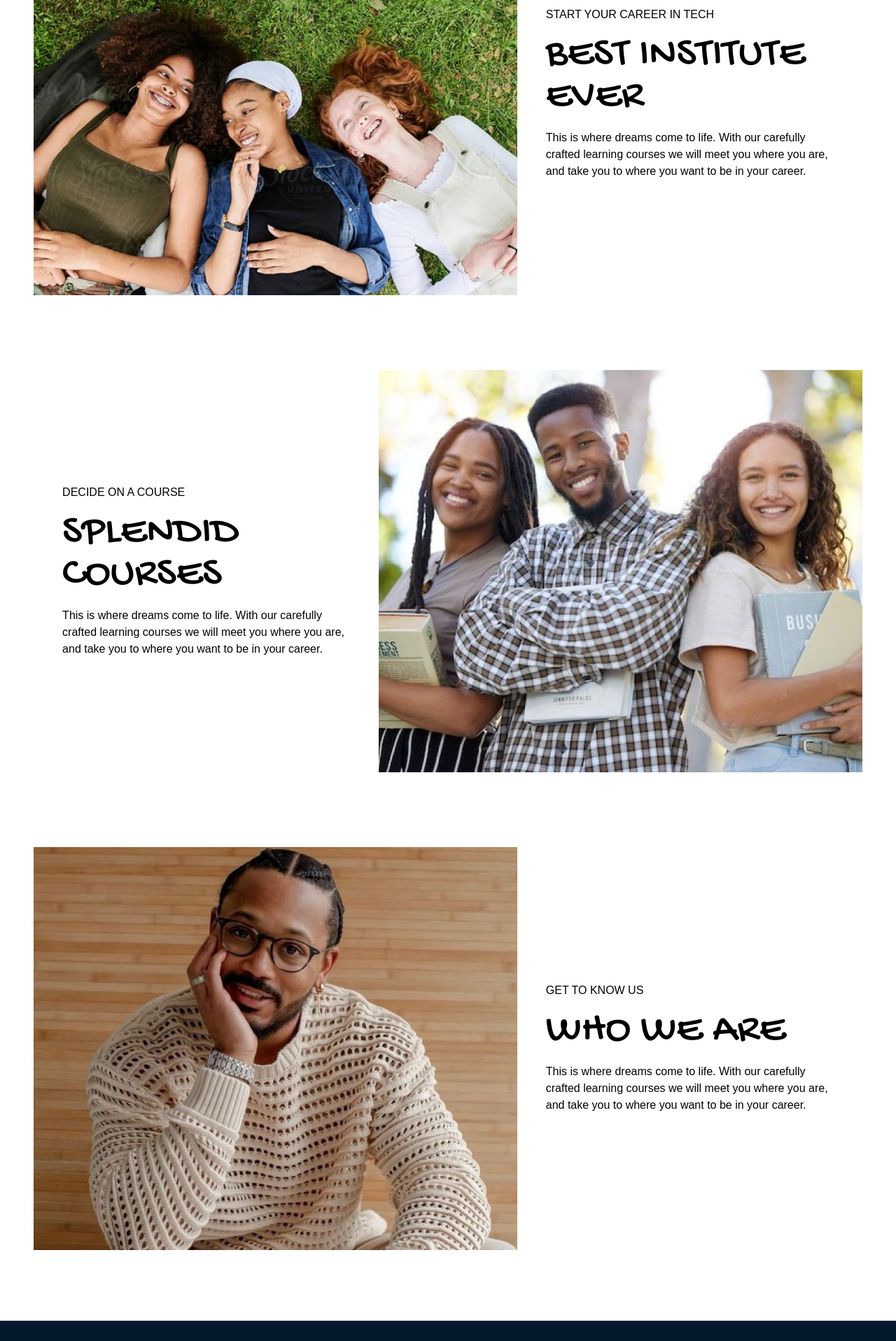
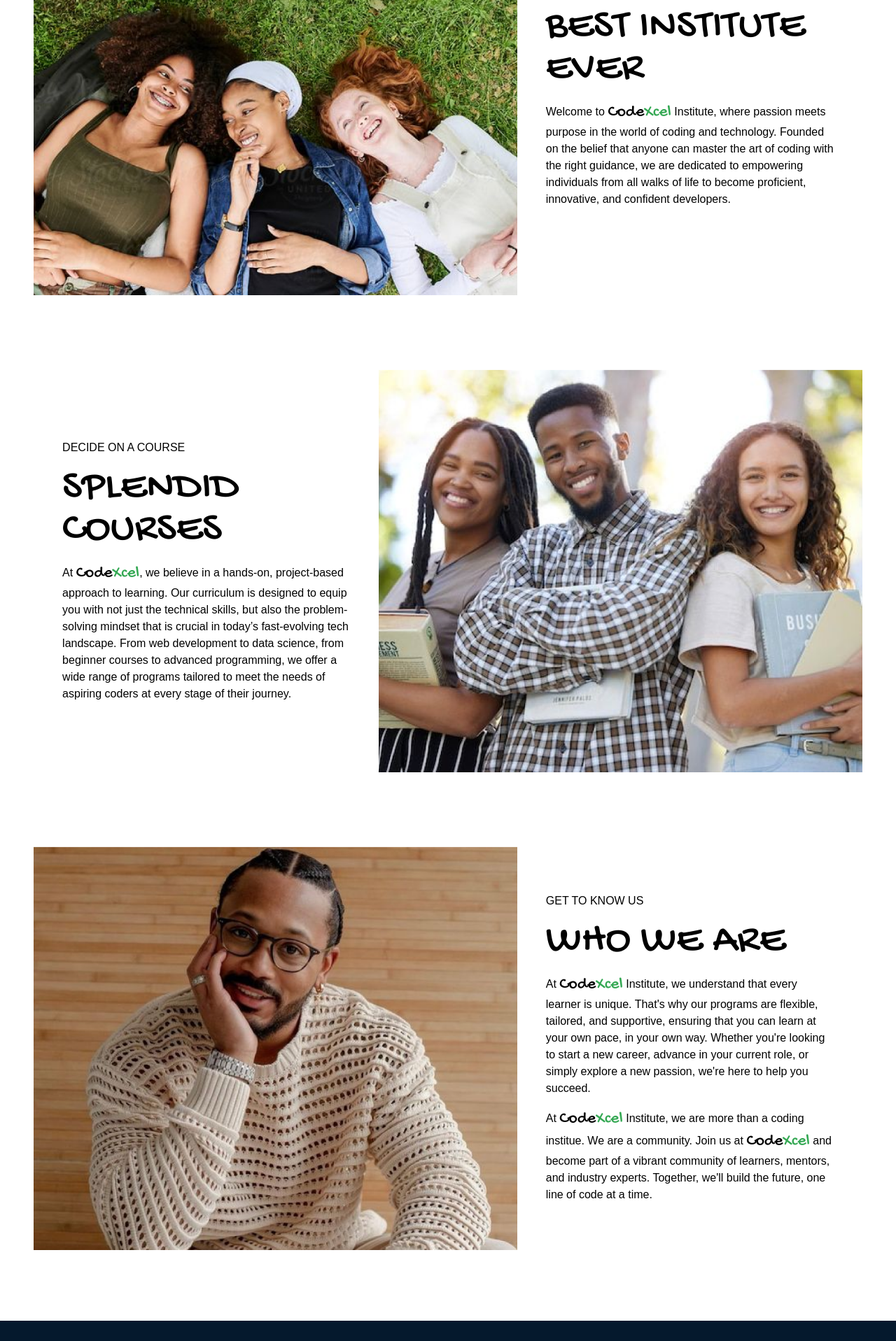
Before and after one commit to codexcel-institute/codexcel-institute-web, a React (Vite) app: page /testimonials in a window 1280 px wide. Shown: the part 1056-2973 px from the top of the page at 70% size. Built offline with nearby package versions, Linux system fonts and the light colour scheme.

Commit message:
added new write up to testimonials page

```diff
--- a/src/LandingPageFolder/Reviews.jsx
+++ b/src/LandingPageFolder/Reviews.jsx
@@ -3,16 +3,20 @@ import { motion, AnimatePresence } from 'framer-motion'
 import user1 from "../assets/user1.png"
 import user2 from "../assets/user2.png"
 import kolapo from "../assets/kolapo.jpeg"
+import folarin from "../assets/folarin.jpeg"
 import { wrap } from 'popmotion'
 import { CiCircleChevLeft, CiCircleChevRight } from 'react-icons/ci'
 import { FaLinkedin } from 'react-icons/fa'
 
 const reviews = [
-  {imgSrc: kolapo, header: 'BEST INSTITUTE EVER', review: 'Amazing learning experience! The instructors are not only experts in their fields but also great mentors. The supportive community and resources available made the learning process enjoyable and effective.', author: "Kolapo Owoade", career: "Google certified UI/UX designer", link: "https://www.linkedin.com/in/kolapo-owoade-b1bba8221/"},
+  {imgSrc: folarin, header: 'BEST INSTITUTE EVER', review: 'This is where dreams come to life. With our carefully crafted learning courses we will meet you where you are, and take you to where you want to be in your career.', author: "Folarin Folarin", career: "Senior Product Designer, Engineer", link: "https://www.linkedin.com/in/folafolarin/"},
+  {imgSrc: kolapo, header: 'AMAZING LEARNING EXPERIENCE', review: 'Amazing learning experience! The instructors are not only experts in their fields but also great mentors. The supportive community and resources available made the learning process enjoyable and effective.', author: "Kolapo Owoade", career: "Google certified UI/UX designer", link: "https://www.linkedin.com/in/kolapo-owoade-b1bba8221/"},
     {imgSrc: user1, header: 'BEST INSTITUTE EVER', review: 'This is where dreams come to life. With our carefully crafted learning courses we will meet you where you are, and take you to where you want to be in your career.', author: "Akinola Kehinde", career: "Fullstack Developer"},
     {imgSrc: user2, header: 'Life Saver', review: 'This is where dreams come to life. With our carefully crafted learning courses we will meet you where you are, and take you to where you want to be in your career.', author: "Joe Ntekim", career: "Fullstack Developer"}
 
 ]
+
+
 
 const variants = {
     enter: (direction) => {
@@ -88,7 +92,7 @@ function Reviews() {
                 <div className='mt-5 md:mt-0'>
                   <p>{reviews[imageIndex].author}</p>
                   <p>{reviews[imageIndex].career}</p>
-                  <a href={reviews[imageIndex].link}><FaLinkedin /></a>
+                  <a className='flex items-center text-blue-600' href={reviews[imageIndex].link}>Linked<FaLinkedin /></a>
                 </div>
 
                 <div className="mt-8 lg:mt-aut flex gap-2 items-center text-4xl">
--- a/src/TestimonialsPageFolder/Best.jsx
+++ b/src/TestimonialsPageFolder/Best.jsx
@@ -9,7 +9,9 @@ function Best() {
             <div className="md:w-10/12 flex flex-col gap-4">
                 <p>START YOUR CAREER IN TECH</p>
                 <h1 className="gochi text-3xl lg:text-4xl xl:text-6xl">BEST INSTITUTE EVER</h1>
-                <p>This is where dreams come to life. With our carefully crafted learning courses we will meet you where you are, and take you to where you want to be in your career.</p>
+                <p>
+                  Welcome to <span className="gochi text-2xl">Code</span><span className="gochi text-2xl text-[rgba(52,168,83,1)]">Xcel</span> Institute, where passion meets purpose in the world of coding and technology. Founded on the belief that anyone can master the art of coding with the right guidance, we are dedicated to empowering individuals from all walks of life to become proficient, innovative, and confident developers.
+                </p>
             </div>
         </div>
     </section>
--- a/src/TestimonialsPageFolder/Splendid.jsx
+++ b/src/TestimonialsPageFolder/Splendid.jsx
@@ -8,7 +8,8 @@ function Splendid() {
             <div className="md:w-10/12 flex flex-col gap-4">
                 <p>DECIDE ON A COURSE</p>
                 <h1 className="gochi text-3xl lg:text-4xl xl:text-6xl">SPLENDID COURSES</h1>
-                <p>This is where dreams come to life. With our carefully crafted learning courses we will meet you where you are, and take you to where you want to be in your career.</p>
+                <p>At <span className="gochi text-2xl">Code</span><span className="gochi text-2xl text-[rgba(52,168,83,1)]">Xcel</span>, we believe in a hands-on, project-based approach to learning. Our curriculum is designed to equip you with not just the technical skills, but also the problem-solving mindset that is crucial in today’s fast-evolving tech landscape. From web development to data science, from beginner courses to advanced programming, we offer a wide range of programs tailored to meet the needs of aspiring coders at every stage of their journey.
+                </p>
             </div>
         </div>
         <img src={splendid} alt="" className='w-full h-72 md:h-auto md:w-7/12' />
--- a/src/TestimonialsPageFolder/WhoWeAre.jsx
+++ b/src/TestimonialsPageFolder/WhoWeAre.jsx
@@ -10,7 +10,10 @@ function WhoWeAre() {
             <div className="md:w-10/12 flex flex-col gap-4">
                 <p>GET TO KNOW US</p>
                 <h1 className="gochi text-3xl lg:text-4xl xl:text-6xl">WHO WE ARE</h1>
-                <p>This is where dreams come to life. With our carefully crafted learning courses we will meet you where you are, and take you to where you want to be in your career.</p>
+
+                <p>At <span className="gochi text-2xl">Code</span><span className="gochi text-2xl text-[rgba(52,168,83,1)]">Xcel</span> Institute, we understand that every learner is unique. That's why our programs are flexible, tailored, and supportive, ensuring that you can learn at your own pace, in your own way. Whether you're looking to start a new career, advance in your current role, or simply explore a new passion, we're here to help you succeed.</p>
+
+                <p>At <span className="gochi text-2xl">Code</span><span className="gochi text-2xl text-[rgba(52,168,83,1)]">Xcel</span> Institute, we are more than a coding institue. We are a community. Join us at <span className="gochi text-2xl">Code</span><span className="gochi text-2xl text-[rgba(52,168,83,1)]">Xcel</span> and become part of a vibrant community of learners, mentors, and industry experts. Together, we'll build the future, one line of code at a time.</p>
             </div>
         </div>
     </section>
```
Also changed, not shown: src/assets/folarin.jpeg (added).
